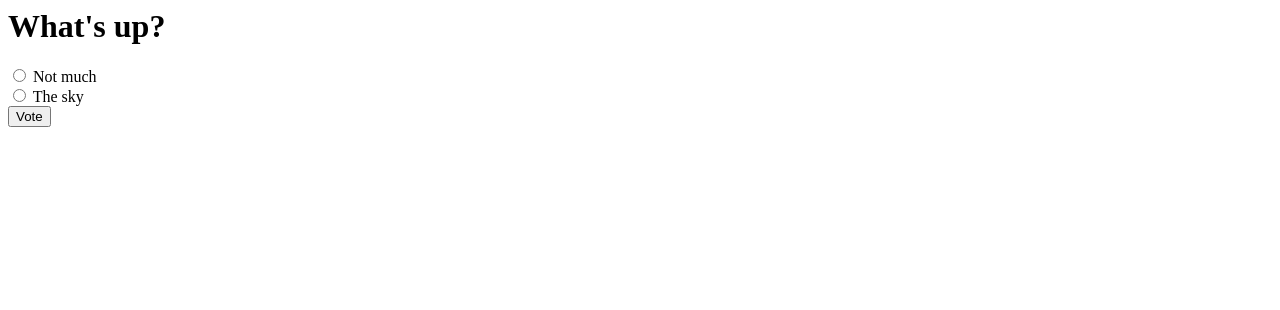
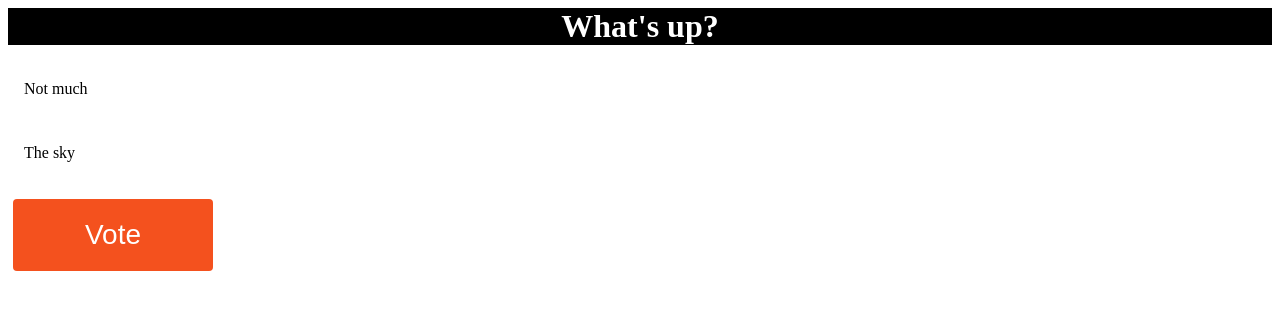
Before and after one commit to artiumdominus/django-projects, a Django app: page /polls/1/ in a window 1280 px wide. Shown: the top 310 px of the page. Run offline with Django 3.2, Linux system fonts and the light colour scheme; data comes from the database, SQL or seed files in the repository.

Commit message:
Update CSS

```diff
--- a/Tutorial/polls/static/polls/style.css
+++ b/Tutorial/polls/static/polls/style.css
@@ -1,5 +1,7 @@
-body {
-	background: white url("images/background0.jpg") no-repeat;
+h1 {
+	color: white;
+	background-color: black;
+	text-align: center;
 }
 
 ul {
@@ -12,7 +14,7 @@ ul {
 
 li a {
 	display: block;
-	color: green;
+	color: black;
 	text-align: center;
 	padding: 14px 16px;
 	text-decoration: none;
@@ -22,3 +24,37 @@ li a:hover {
 	color: aqua;
 	background-color: #111;
 }
+
+input[type=radio] {
+	display: none;
+}
+
+form label {
+	display: block;
+	padding: 14px 16px;
+}
+
+form label:hover {
+	color: aqua;
+	background-color: #111;
+}
+
+input[type=radio]:checked + label {
+	color: aqua;
+	background-color: #111;
+}
+
+input[type=submit] {
+	display: inline-block;
+	border-radius: 4px;
+	background-color: #f4511e;
+	border: none;
+	color: #FFFFFF;
+	text-align: center;
+	font-size: 28px;
+	padding: 20px;
+	width: 200px;
+	transition: all 0.5s;
+	cursor: pointer;
+	margin: 5px;
+}
--- a/Tutorial/polls/templates/polls/detail.html
+++ b/Tutorial/polls/templates/polls/detail.html
@@ -1,13 +1,21 @@
+{% load static %}
+<link rel="stylesheet" type="text/css" href="{% static 'polls/style.css' %}">
+
 <h1>{{ question.question_text }}</h1>
 
 {% if error_message %}<p><strong{{ error_message }}</strong></p>{% endif %}
 
 <form action="{% url 'polls:vote' question.id %}" method="post">
 {% csrf_token %}
-
+<div class="container">
+<ul class="list">
 {% for choice in question.choice_set.all %}
-	<input type="radio" name="choice" id="choice{{ forloop.counter }}" value="{{ choice.id }}">
+	<li class="list__item">
+	<input type="radio" name="choice" id="choice{{ forloop.counter }}" value="{{ choice.id }}" class="radio-btn">
 	<label for="choice{{ forloop.counter }}">{{ choice.choice_text }}</label><br>
+	</li>
 {% endfor %}
+</ul>
+</div>
 <input type="submit" value="Vote">
 </form>
--- a/Tutorial/polls/templates/polls/index.html
+++ b/Tutorial/polls/templates/polls/index.html
@@ -1,5 +1,7 @@
 {% load static %}
 <link rel="stylesheet" type="text/css" href="{% static 'polls/style.css' %}">
+
+<h1>Polls</h1>
 
 {% if latest_question_list %}
 	<ul>
--- a/Tutorial/polls/templates/polls/results.html
+++ b/Tutorial/polls/templates/polls/results.html
@@ -1,3 +1,6 @@
+{% load static %}
+<link rel="stylesheet" type="text/css" href="{% static 'polls/style.css' %}">
+
 <h1>{{ question.question_text }}</h1>
 
 <ul>
@@ -7,3 +10,5 @@
 </ul>
 
 <a href="{% url 'polls:detail' question.id %}">Vote again?</a>
+<br>
+<a href="{% url 'polls:index' %}">« Back to polls</a>
```
